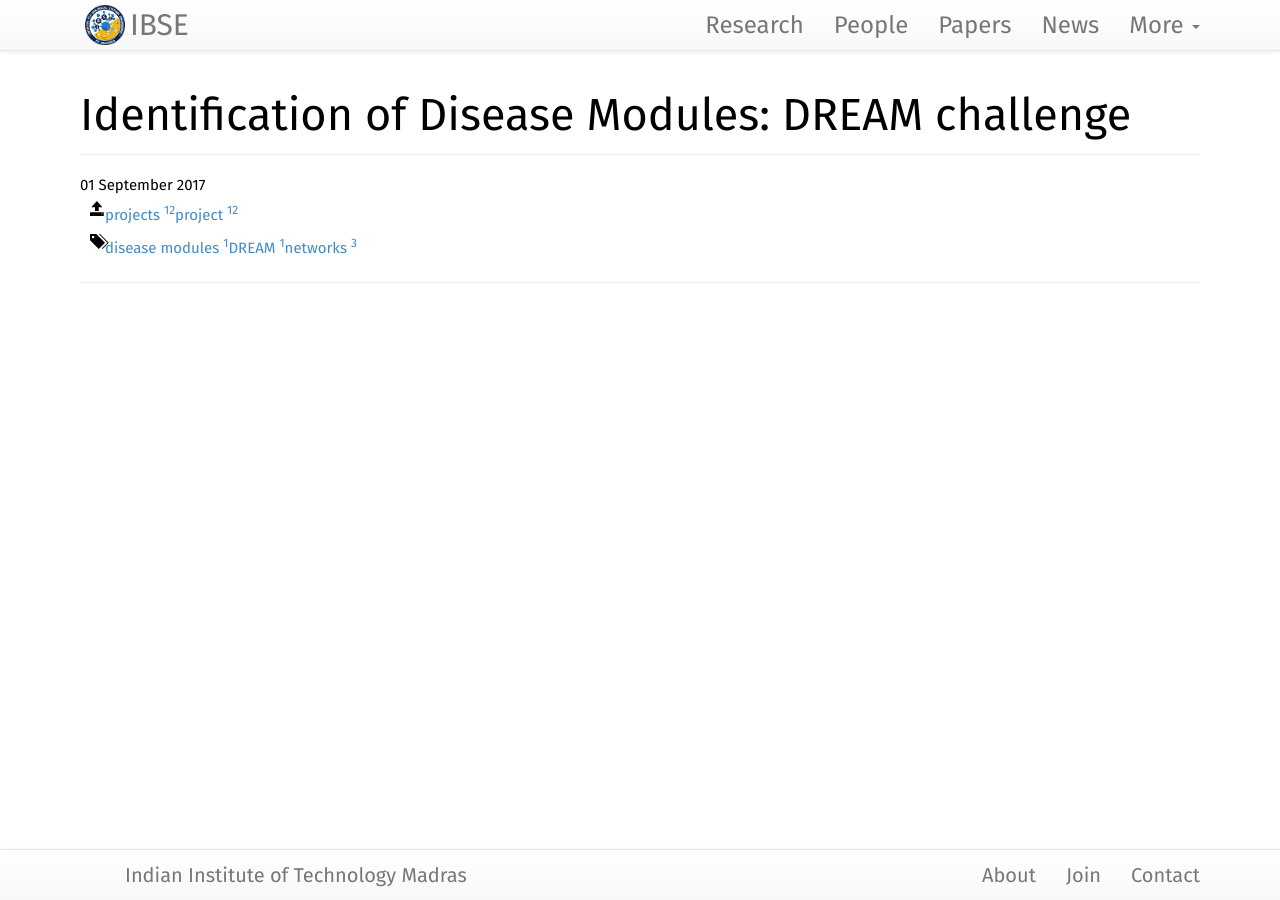
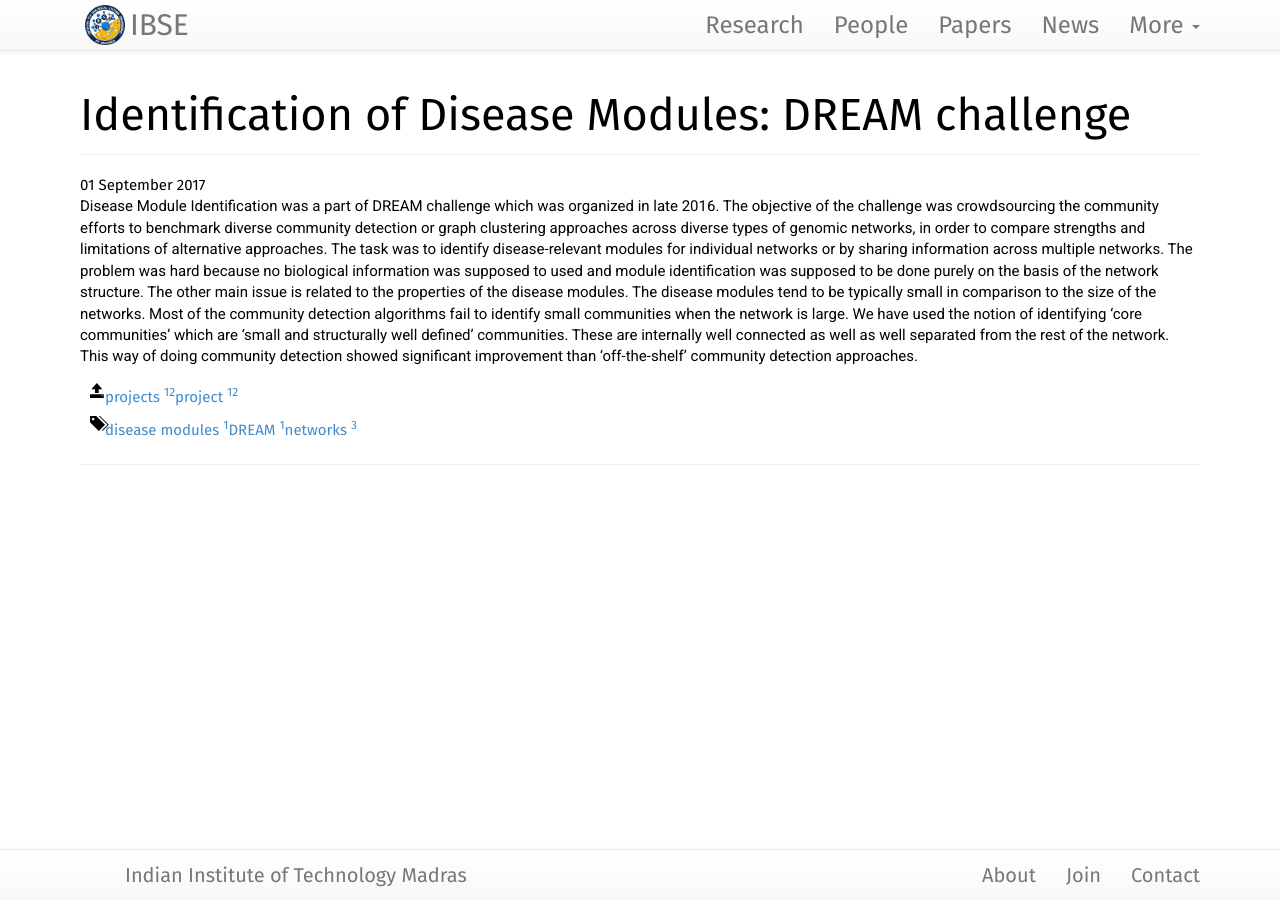
Before and after one commit to philge/ibse-iitm.github.io, a Jekyll site: the page built from projects/_posts/2017-09-01-disease-modules.md, in a window 1280 px wide. Built offline with Jekyll 4.4.1, drawn with Linux system fonts in a browser that asks for light colours; nearby versions of some CDN libraries.

Commit message:
Update 2017-09-01-disease-modules.md

```diff
--- a/projects/_posts/2017-09-01-disease-modules.md
+++ b/projects/_posts/2017-09-01-disease-modules.md
@@ -9,3 +9,5 @@ tags: [disease modules, DREAM, networks]
 people: Beethika Tripathi, Karthik Azhagesan, B Ravindran, Himanshu Sinha & Karthik Raman
 ---
 {% include JB/setup %}
+
+Disease Module Identification was a part of DREAM challenge which was organized in late 2016. The objective of the challenge was crowdsourcing the community efforts to benchmark diverse community detection or graph clustering approaches across diverse types of genomic networks, in order to compare strengths and limitations of alternative approaches. The task was to identify disease-relevant modules for individual networks or by sharing information across multiple networks. The problem was hard because no biological information was supposed to used and module identification was supposed to be done purely on the basis of the network structure. The other main issue is related to the properties of the disease modules. The disease modules tend to be typically small in comparison to the size of the networks. Most of the community detection algorithms fail to identify small communities when the network is large. We have used the notion of identifying 'core communities' which are 'small and structurally well defined' communities. These are internally well connected as well as well separated from the rest of the network. This way of doing community detection showed significant improvement than 'off-the-shelf' community detection approaches.
```
